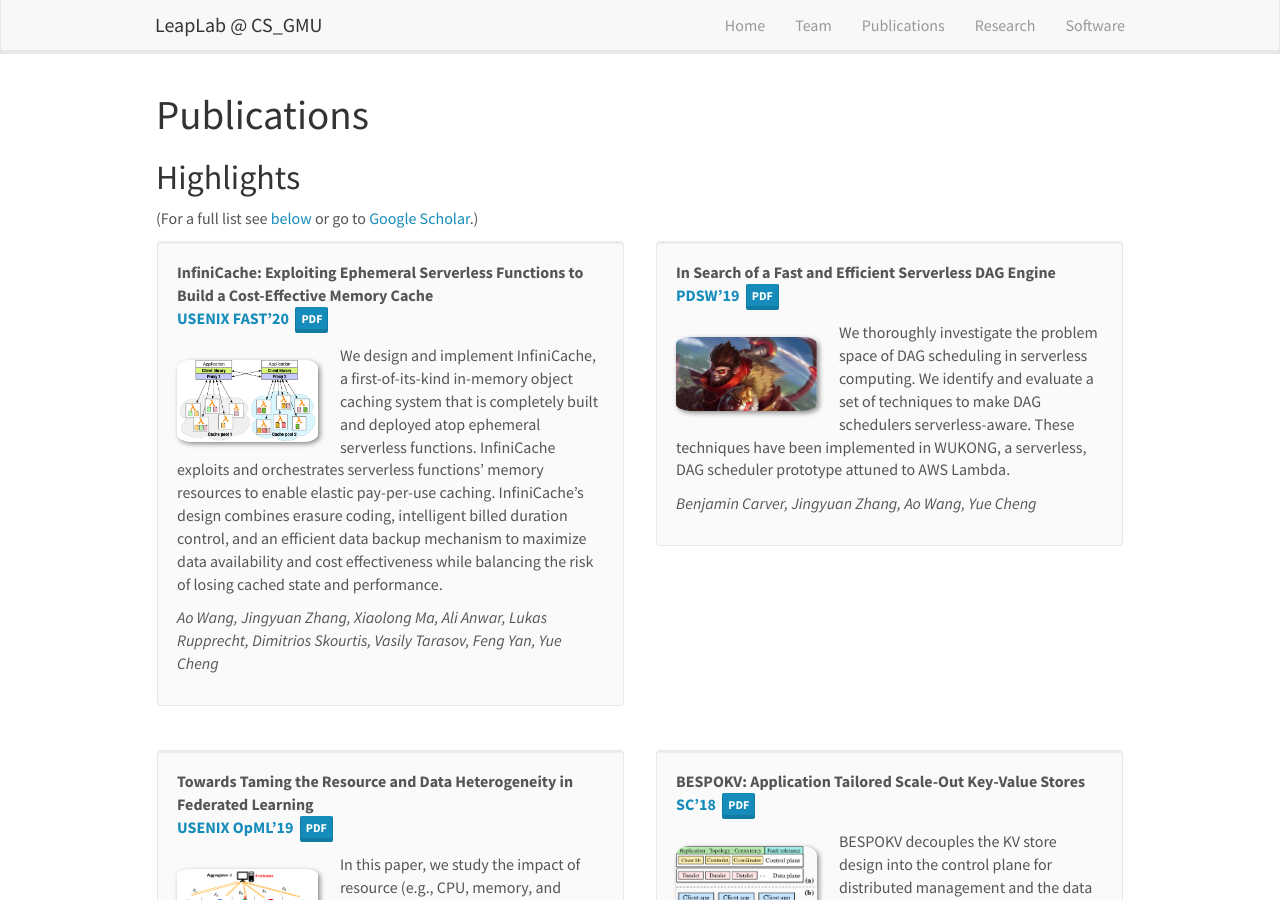
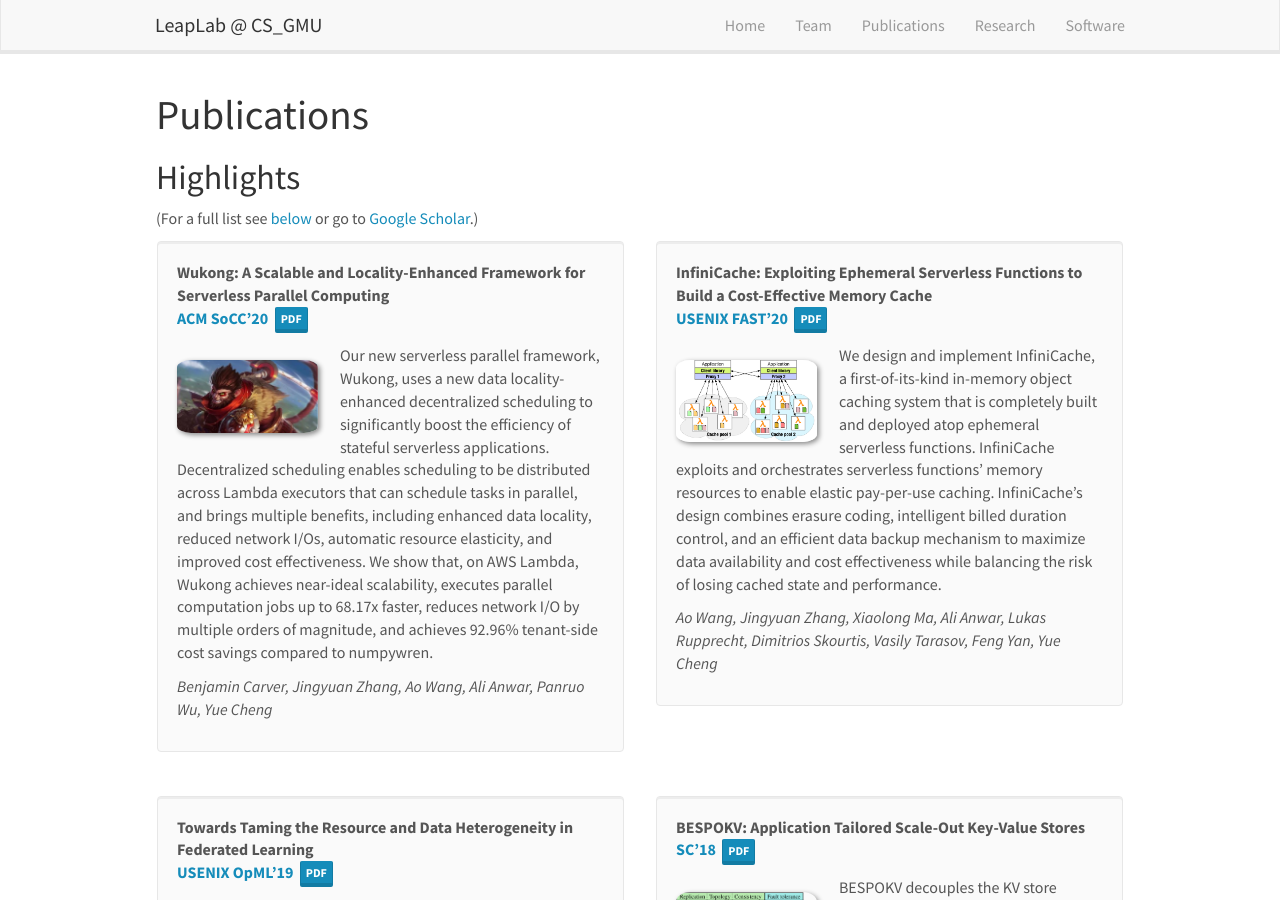
Before and after one commit to mason-leap-lab/mason-leap-lab.github.io, a Jekyll site: the page built from _pages/publications.md, in a window 1280 px wide and 900 px high. Built offline with Jekyll 4.4.1, drawn with Linux system fonts in a browser that asks for light colours; nearby versions of some CDN libraries; comment, search, counter and statistics services are not loaded.

Commit message:
added wukong description

```diff
--- a/_data/publist.yml
+++ b/_data/publist.yml
@@ -1,7 +1,17 @@
 
 - title: "Wukong: A Scalable and Locality-Enhanced Framework for Serverless Parallel Computing"
   image: wukong.png
-  description: ""
+  description: "Our new serverless parallel framework, Wukong,
+uses a new data locality-enhanced decentralized scheduling to significantly
+boost the efficiency of stateful serverless applications.
+Decentralized scheduling enables scheduling to be distributed across
+Lambda executors that can schedule tasks in parallel, and brings
+multiple benefits, including enhanced data locality, reduced network
+I/Os, automatic resource elasticity, and improved cost effectiveness.
+We show that, on AWS Lambda, Wukong achieves near-ideal scalability,
+executes parallel computation jobs up to 68.17x faster, reduces
+network I/O by multiple orders of magnitude, and achieves 92.96%
+tenant-side cost savings compared to numpywren."
   authors: Benjamin Carver, Jingyuan Zhang, Ao Wang, Ali Anwar, Panruo Wu, Yue Cheng
   conf:
     url: https://acmsocc.github.io/2020/
@@ -17,7 +27,7 @@
   src:
     url: https://github.com/mason-leap-lab/Wukong
     display: GitHub
-  highlight:
+  highlight: 1
   news2:
 
 - title: "Tunable Subnetwork Splitting for Model-parallelism of Neural Network Training"
@@ -112,7 +122,7 @@ prototype attuned to AWS Lambda."
   src:
     url: https://github.com/mason-leap-lab/Wukong
     display: GitHub
-  highlight: 1
+  highlight:
   news2:
 
 - title: "Bolt: Towards a Scalable Docker Registry"
```
